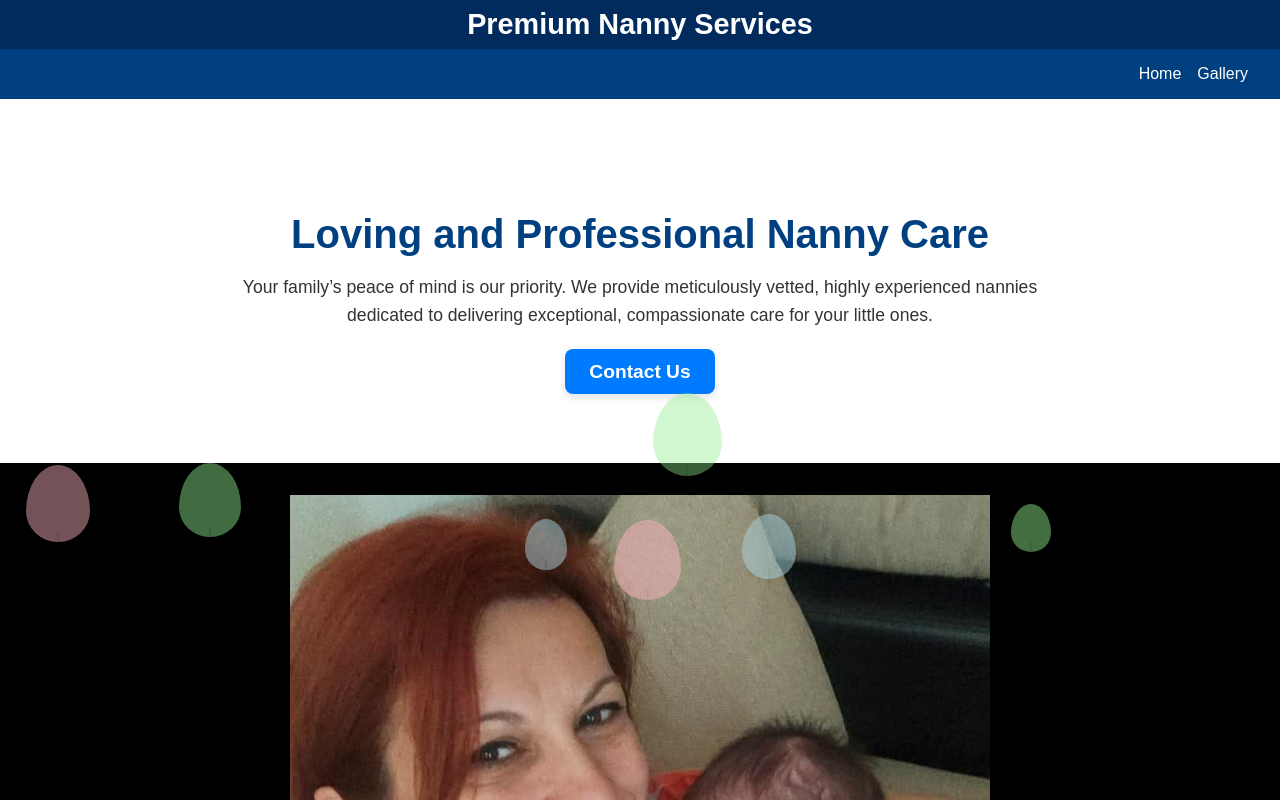
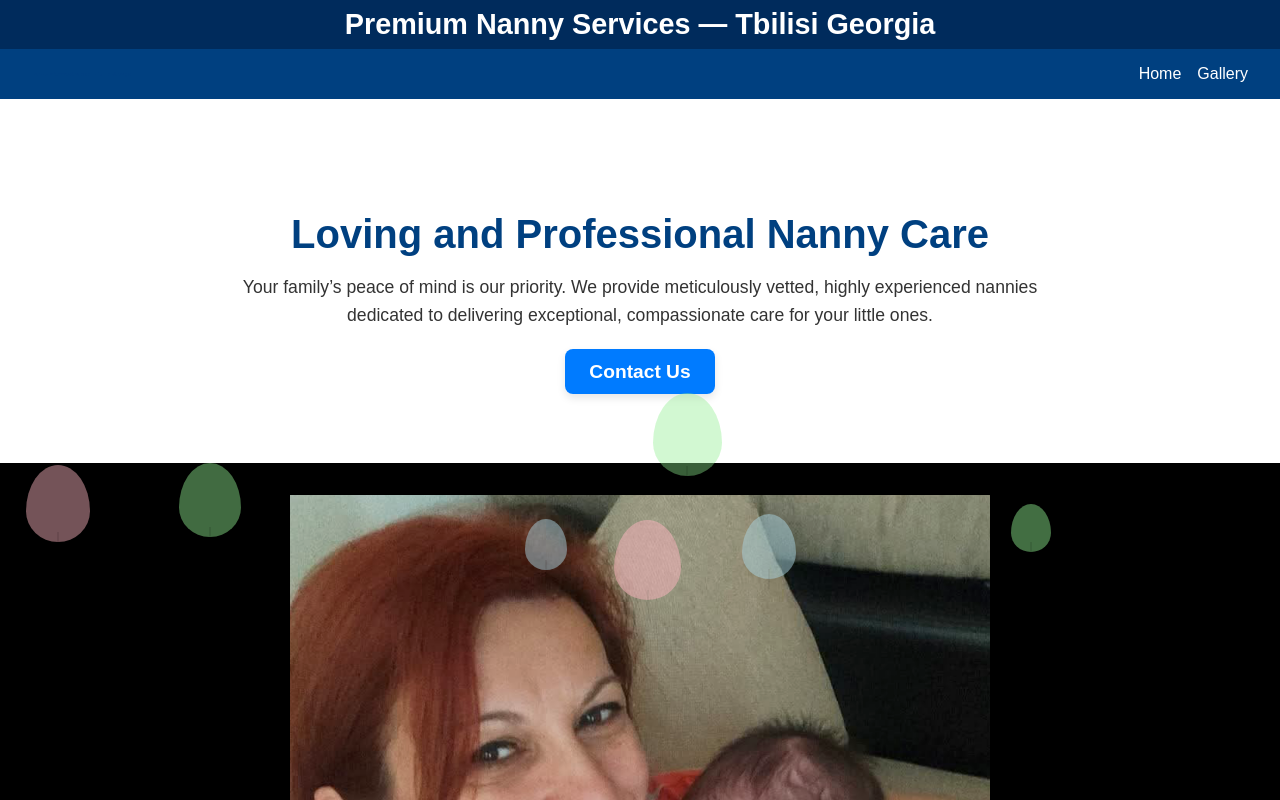
Before and after one commit to seanak/premiumNannyServices, a React (Vite) app: page / in a window 1280 px wide. Shown: the top 800 px of the page. Built offline with nearby package versions, Linux system fonts and the light colour scheme.

Commit message:
feat: update headings to include 'Tbilisi Georgia'

```diff
--- a/src/App.jsx
+++ b/src/App.jsx
@@ -10,7 +10,7 @@ function App() {
     <Router>
       <div className="app-container">
         <div className="hero-header">
-          <p>Premium Nanny Services</p>
+          <p>Premium Nanny Services — Tbilisi Georgia</p>
         </div>
         <header className="header">
           <h1 className="site-title">{content.title}</h1>
--- a/src/properties/content.js
+++ b/src/properties/content.js
@@ -1,5 +1,5 @@
 const content = {
-  title: 'Premium Nanny Service',
+  title: 'Premium Nanny Services — Tbilisi Georgia',
   hero: {
     title: 'Loving and Professional Nanny Care',
     description:
```
